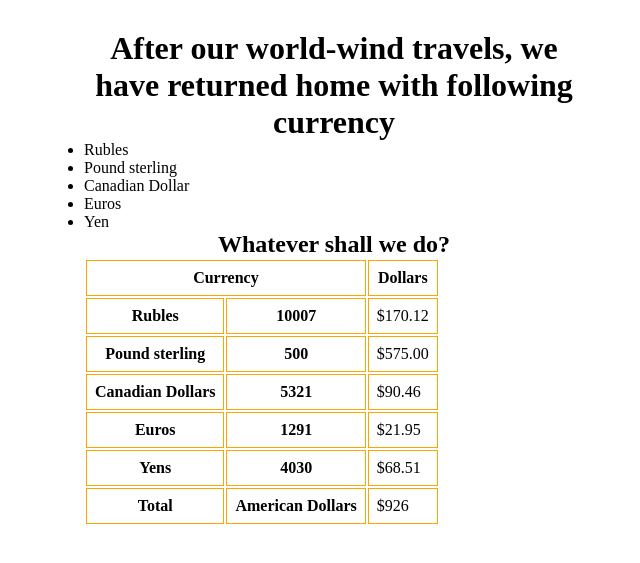
After one commit to kana0503/it261, a PHP site: page /weeks/week2/currency.php in a window 1280 px wide. The commit adds this page. Shown: the top 563 px of the page, without its empty margins (306-946 px from the left). Run offline with PHP 8.4, Linux system fonts and the light colour scheme.

Commit message:
Add files via upload

```diff
--- /dev/null
+++ b/weeks/week2/currency.php
@@ -0,0 +1,117 @@
+<?php
+//understanding the logic!
+$ruble_rate = 0.017;
+$pound_rate = 1.15;
+$canadian_rate = .76;
+$euro_rate = 1.00;
+$yen_rate = .0074;
+
+$rubles = 10007;
+$pound = 500;
+$canada = 5321;
+$euros = 1291;
+$yen = 4030;
+
+$ruble_converted = $rubles * $ruble_rate;
+$pound_converted = $pound * $pound_rate;
+$canadian_converted = $canada * $ruble_rate;
+$euro_converted = $euros * $ruble_rate;
+$yen_converted = $yen * $ruble_rate;
+
+$total = $ruble_converted + $pound_converted + $canadian_converted + $euro_converted + $yen_converted
+
+?>
+
+<!DOCTYPE html>
+<html lang="en">
+<head>
+    <meta charset="UTF-8">
+    <meta name="viewport"
+    content="width=device-width,initial-scale=1.0">
+    <meta http-equiv="X-UA-Compatible"
+    content="ie=edge">
+    <title>My Currency Logic Exercise</title>
+
+    <style>
+*   {
+    padding:0;
+    margin:0;
+    box-sizing:border-box;
+}
+
+#wrapper{
+    width:500px;
+    margin:30px auto;
+}
+
+th, td {
+    border :1px solid orange;
+    padding: 8px;
+}
+
+h1, h2, h3 {
+    text-align: center;
+}
+
+</style>
+</head>
+<body>
+<div id = "wrapper">
+    <h1>After our world-wind travels, we have returned home with following currency</h1>
+    <ul>
+        <li>Rubles</li>
+        <li>Pound sterling</li>
+        <li>Canadian Dollar</li>
+        <li>Euros</li>
+        <li>Yen</li>
+    </ul>
+
+    <h2>Whatever shall we do?</h2>
+
+    <table>
+    <tr>
+        <th colspan = "2">Currency</th>
+        <th>Dollars</th>
+    </tr>
+
+    <tr>
+    <th>Rubles</th>
+    <th><?php echo $rubles; ?></th>
+    <td>$<?php echo ''.number_format($ruble_converted,2).'';  ?></td>
+    </tr>
+
+    <tr>
+    <th>Pound sterling</th>
+    <th><?php echo $pound; ?></th>
+    <td>$<?php echo ''.number_format($pound_converted,2).''; ?></td>
+    </tr>
+
+    <tr>
+    <th>Canadian Dollars</th>
+    <th><?php echo $canada; ?></th>
+    <td>$<?php echo ''.number_format($canadian_converted,2).''; ?></td>
+    </tr>
+
+    <tr>
+    <th>Euros</th>
+    <th><?php echo $euros; ?></th>
+    <td>$<?php echo ''.number_format($euro_converted,2).'';  ?></td>
+    </tr>
+
+    <tr>
+    <th>Yens</th>
+    <th><?php echo $yen; ?></th>
+    <td>$<?php echo ''.number_format($yen_converted,2).''; ?></td>
+    </tr>
+
+    <tr>
+    <th>Total</th>
+    <th>American Dollars</th>
+    <td>$<?php echo ''.floor($total).''; ?></td>
+    </tr>
+
+
+    </table>
+</div>
+</body>
+</html>
--- a/weeks/week2/var.php
+++ b/weeks/week2/var.php
@@ -4,3 +4,4 @@ $vegetables[]= 'broccoli';
 $vegetables[]= 'asparagus';
 $vegetables[]= 'kale';
 echo $vegetables;
+?>
```
Also changed, not shown: index.php (+4 -4 lines), weeks/week2/currency-logic.php (added, +104 -0 lines), weeks/week2/heredoc.php (added, +8 -0 lines), weeks/week2/var2.php (added, +111 -0 lines), images/screenshot1.png (added), images/screenshot2.png (added).
